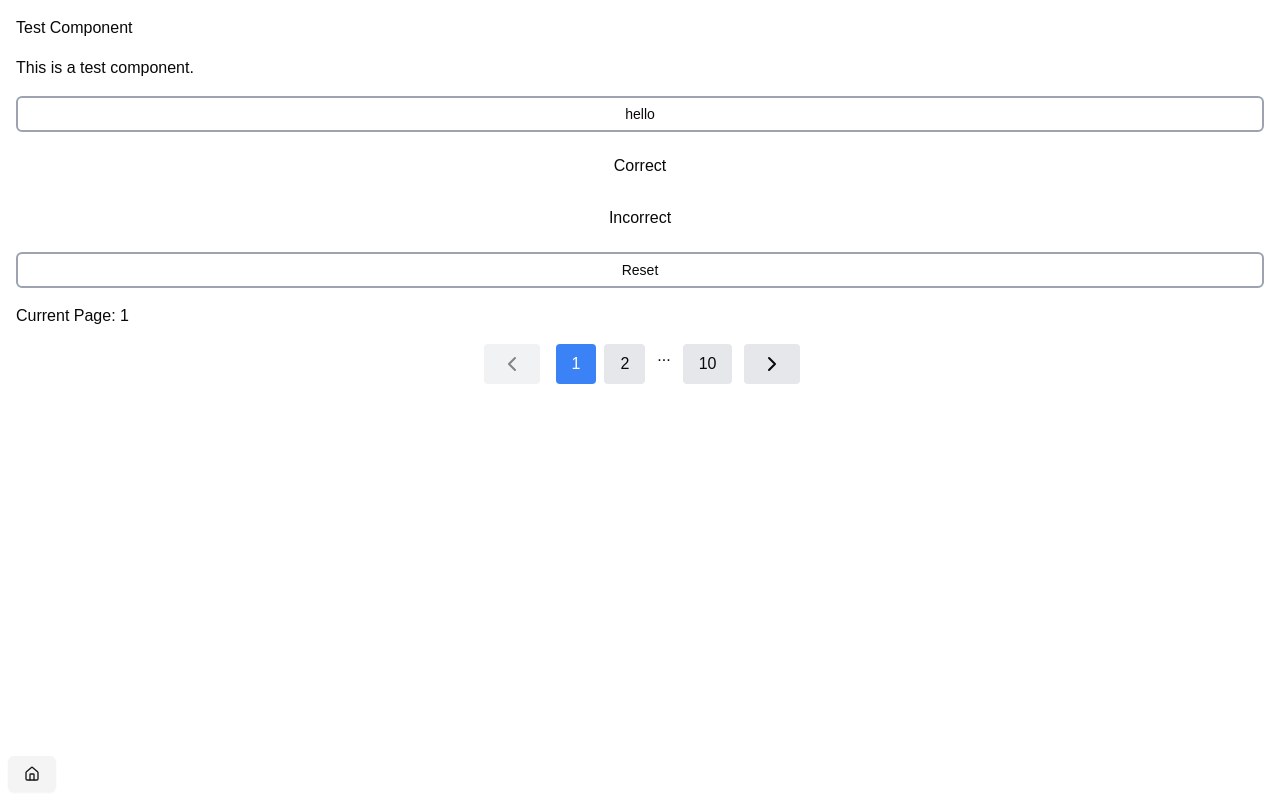
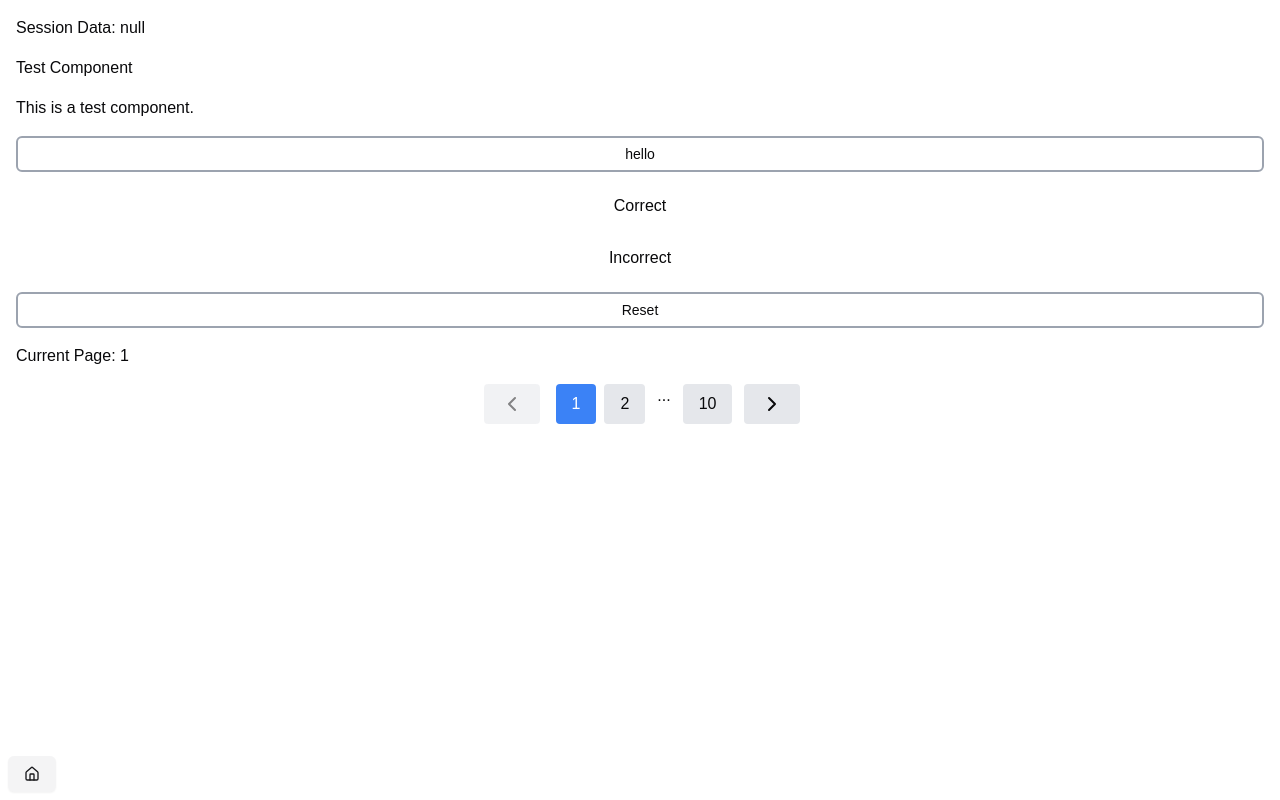
Before and after one commit to AchinthaHarshamal/app-quz, a Next.js app in the folder qz_app/: page /test in a window 1280 px wide. Built offline with nearby package versions, Linux system fonts and the light colour scheme; no server answers.

Commit message:
improve login with session

```diff
--- a/qz_app/app/auth/signup/page.tsx
+++ b/qz_app/app/auth/signup/page.tsx
@@ -1,8 +1,9 @@
 "use client";
 import { useState } from "react";
-import { signIn } from "next-auth/react";
+import { signIn, signOut, useSession } from "next-auth/react";
 
 export default function SignupPage() {
+  const { data: session } = useSession();
   const [email, setEmail] = useState("");
   const [password, setPassword] = useState("");
   const [isLogin, setIsLogin] = useState(false);
@@ -39,6 +40,15 @@ export default function SignupPage() {
 
   return (
     <div className="flex flex-col items-center justify-center min-h-screen py-2">
+      {session ? (
+        <>
+          <h1 className="text-2xl font-bold mb-4">Logout</h1>
+          <button onClick={() => signOut()} className="p-2 bg-red-500 text-white rounded">
+            Logout
+          </button>
+        </>
+      ) : (
+        <>
           <h1 className="text-2xl font-bold mb-4">{isLogin ? "Login" : "Signup"}</h1>
           <form onSubmit={handleAuth} className="flex flex-col space-y-4 w-80">
             <input
@@ -65,6 +75,8 @@ export default function SignupPage() {
           <button onClick={() => setIsLogin(!isLogin)} className="mt-4 p-2 text-blue-500">
             Switch to {isLogin ? "Signup" : "Login"}
           </button>
+        </>
+      )}
     </div>
   );
 }
--- /dev/null
+++ b/qz_app/app/components/ClientSessionProvider.tsx
@@ -0,0 +1,7 @@
+"use client";
+
+import { SessionProvider } from "next-auth/react";
+
+export default function ClientSessionProvider({ children }: { readonly children: React.ReactNode }) {
+  return <SessionProvider>{children}</SessionProvider>;
+}
--- a/qz_app/app/layout.tsx
+++ b/qz_app/app/layout.tsx
@@ -1,27 +1,24 @@
 import type { Metadata } from "next";
 import "./globals.css";
-import { SpeedInsights } from "@vercel/speed-insights/next"
+import { SpeedInsights } from "@vercel/speed-insights/next";
 import { House } from "lucide-react";
 import { Button } from "@/components/ui/button";
 import Link from "next/link";
+import ClientSessionProvider from "./components/ClientSessionProvider";
 
 export const metadata: Metadata = {
   title: "Quiz My Brain",
   description: '"Quiz My Brain", is a quiz app that allows you to create and take quizzes.',
   icons: {
     icon: "/favicon.ico",
-  }
+  },
 };
 
-export default function RootLayout({
-  children,
-}: {
-  children: React.ReactNode
-}) {
+export default function RootLayout({ children }: { children: React.ReactNode }) {
   return (
     <html lang="en">
       <body>
-        {children}
+        <ClientSessionProvider>{children}</ClientSessionProvider>
         <SpeedInsights />
         <div className="fixed bottom-2 left-2">
           <Link href="/">
@@ -32,5 +29,5 @@ export default function RootLayout({
         </div>
       </body>
     </html>
-  )
+  );
 }
--- a/qz_app/app/test/page.tsx
+++ b/qz_app/app/test/page.tsx
@@ -1,9 +1,11 @@
 'use client';
 import { Button } from "@/components/ui/button";
-import { useState } from "react";
+import { useState, useEffect } from "react";
 import { MyPagination } from "@/app/components/PaginationComponent";
+import { useSession } from "next-auth/react";
 
 const TestComponent = () => {
+    const { data: session } = useSession();
     const [borderColor, setBorderColor] = useState("");
     const [hoverColor, setHoverColor] = useState("");
     const [bgColor, setBgColor] = useState("");
@@ -11,6 +13,10 @@ const TestComponent = () => {
     const [pageNumber, setPageNumber] = useState(1);
     const totalCount = 100; // Example total count
     const pageSize = 10; // Example page size
+
+    useEffect(() => {
+        console.log(session);
+    }, [session]);
 
     const handleClick_1 = () => {
         setBorderColor("border-green-500");
@@ -37,6 +43,7 @@ const TestComponent = () => {
 
     return (
         <div className="flex flex-col gap-4 m-4">
+            <h1>Session Data: {JSON.stringify(session)}</h1>
             <h1>Test Component</h1>
             <p>This is a test component.</p>
             <Button
```
Lines whose indentation alone changed are shown as unchanged.
